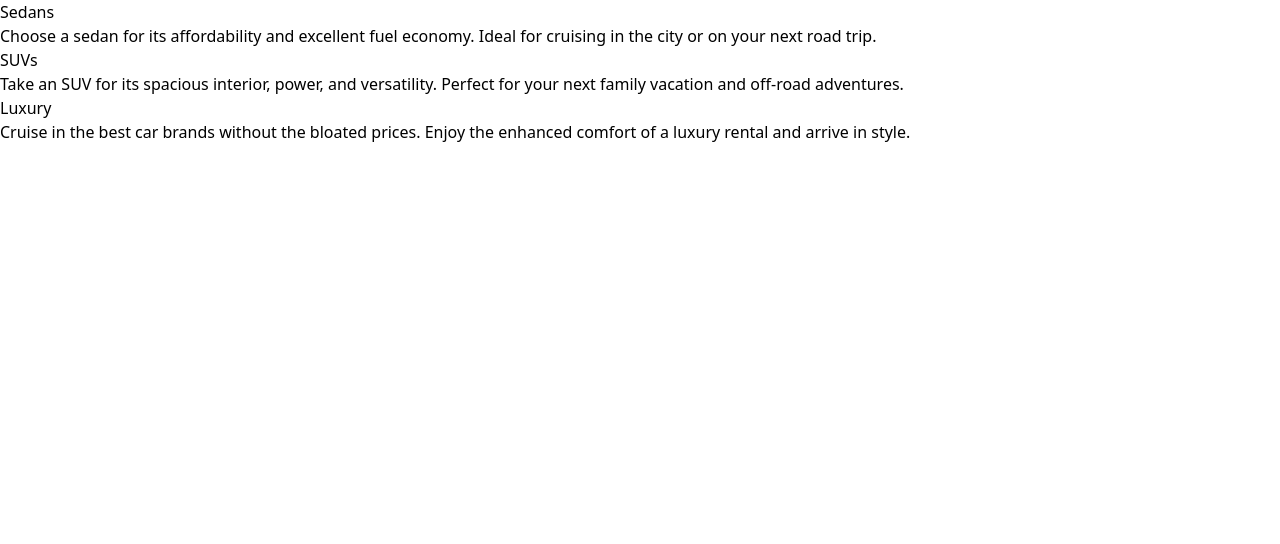
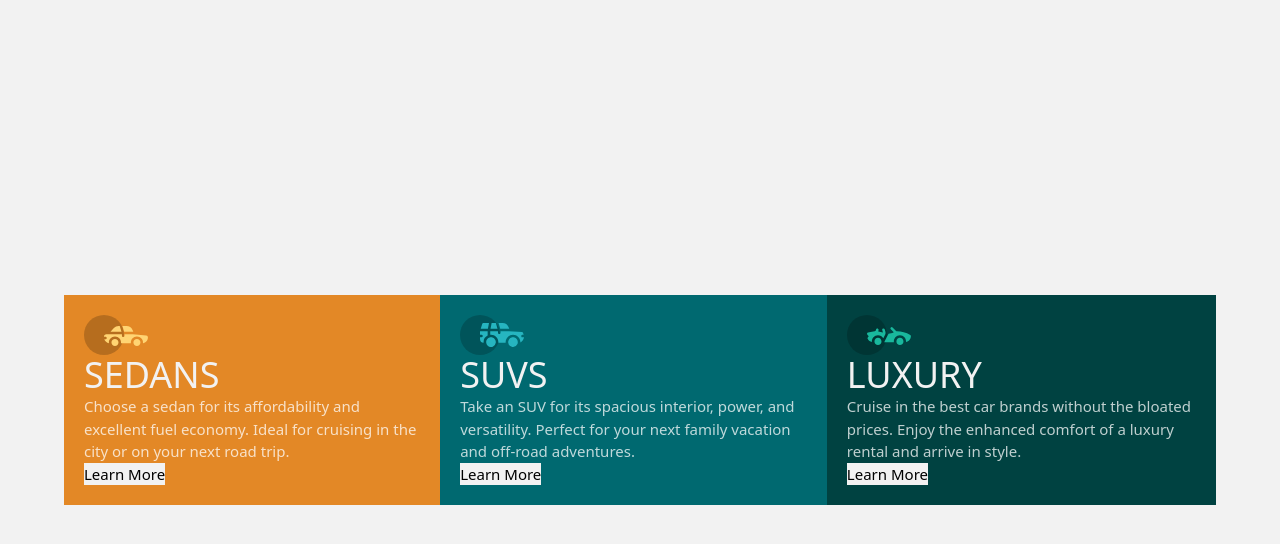
Before and after one commit to ferdinandoaspro/3-column-preview, a website: page index.html in a window 1280 px wide. Drawn offline with Linux system fonts and the light colour scheme.

Commit message:
worked on colors, font sizes and cards elements

```diff
--- a/index.html
+++ b/index.html
@@ -7,23 +7,29 @@
   <link rel="stylesheet" href="dist/output.css">
   <title>Frontend Mentor | 3-column preview card component</title>
 </head>
-<body>
-  <main>
-    <div>
-      <h2>Sedans</h2>
-      <p>Choose a sedan for its affordability and excellent fuel economy. Ideal for cruising in the city
-        or on your next road trip.</p>
+<body class="px-16 min-h-screen w-full grid place-items-center font-size-15 bg-very-light-gray">
+    <div class="flex">
+      <div class="bg-bright-orange p-5">
+        <img src="./images/icon-sedans.svg" alt="" aria-hidden="true">
+        <h2 class="text-very-light-gray text-4xl">SEDANS</h2>
+        <p class="text-transparent-white">Choose a sedan for its affordability and excellent fuel economy. Ideal for cruising in the city
+          or on your next road trip.</p>
+        <button class="bg-very-light-gray">Learn More</button>
+      </div>
+      <div class="bg-dark-cyan p-5">
+        <img src="./images/icon-suvs.svg" alt="" aria-hidden="true">
+        <h2 class="text-very-light-gray text-4xl">SUVS</h2>
+        <p class="text-transparent-white">Take an SUV for its spacious interior, power, and versatility. Perfect for your next family vacation
+          and off-road adventures.</p>
+        <button class="bg-very-light-gray">Learn More</button>
+      </div>
+      <div class="bg-very-dark-cyan p-5">
+        <img src="./images/icon-luxury.svg" alt="" aria-hidden="true">
+        <h2 class="text-very-light-gray text-4xl">LUXURY</h2>
+        <p class="text-transparent-white">Cruise in the best car brands without the bloated prices. Enjoy the enhanced comfort of a luxury
+        rental and arrive in style.</p>
+        <button class="bg-very-light-gray">Learn More</button>
+      </div>
     </div>
-    <div>
-      <h2>SUVs</h2>
-      <p>Take an SUV for its spacious interior, power, and versatility. Perfect for your next family vacation
-        and off-road adventures.</p>
-    </div>
-    <div>
-      <h2>Luxury</h2>
-      <p>Cruise in the best car brands without the bloated prices. Enjoy the enhanced comfort of a luxury
-        rental and arrive in style.</p>
-    </div>
-  </main>
 </body>
 </html>
--- a/package.json
+++ b/package.json
@@ -4,7 +4,7 @@
   "description": "![Design preview for the 3-column preview card component coding challenge](./design/desktop-preview.jpg)",
   "main": "index.js",
   "scripts": {
-    "build": "npx tailwindcss -i ./src/input.css -o ./dist/output.css"
+    "build": "npx tailwindcss -i ./src/input.css -o ./dist/output.css -w"
   },
   "repository": {
     "type": "git",
--- a/src/input.css
+++ b/src/input.css
@@ -1,3 +1,7 @@
 @tailwind base;
 @tailwind components;
 @tailwind utilities;
+
+body {
+    font-size: 15px;
+}
--- a/tailwind.config.js
+++ b/tailwind.config.js
@@ -1,8 +1,14 @@
 /** @type {import('tailwindcss').Config} */
 module.exports = {
-  content: ["./src/**/*.{html,js}"],
+  content: ["./*.{html,js}"],
   theme: {
-    extend: {},
+    colors: {
+      'bright-orange': "hsl(31, 77%, 52%)",
+      "dark-cyan": "hsl(184, 100%, 22%)",
+      "very-dark-cyan": "hsl(179, 100%, 13%)",
+      "transparent-white": "hsla(0, 0%, 100%, 0.75)",
+      "very-light-gray": "hsl(0, 0%, 95%)"
+    },
   },
   plugins: [],
 }
```
Also changed, not shown: dist/output.css.
